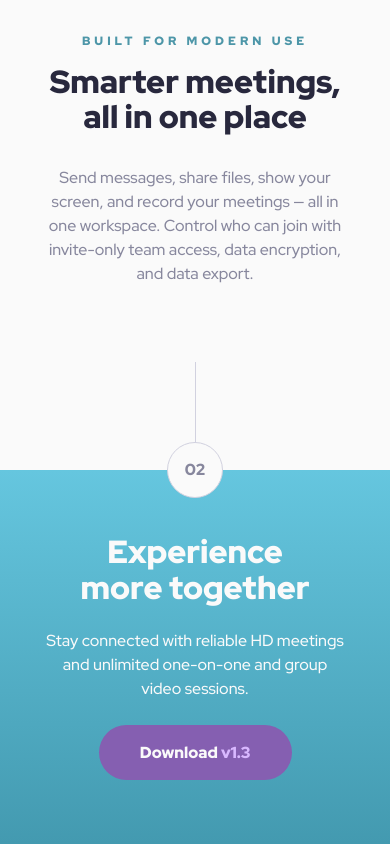
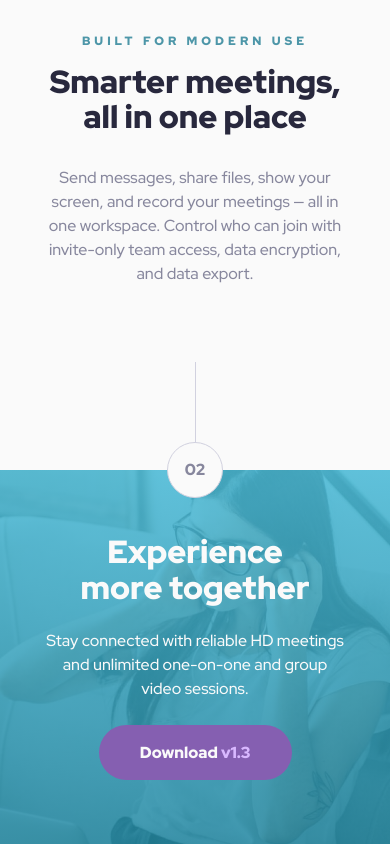
Before and after one commit to jellmoo/FEM-Meet-Landing-Page, a plain HTML site: page index.html in a window 390 px wide. Shown: the part 1426-2270 px from the top of the page. Drawn offline with nearby package versions, Linux system fonts and the light colour scheme; files that its build step writes are made by us from their sources.

Commit message:
freakin imgs

```diff
--- a/styles/_media.scss
+++ b/styles/_media.scss
@@ -71,7 +71,7 @@
 
         &__hero {
             flex-direction: column;
-            background-image: linear-gradient(to bottom, rgba(75, 189, 218, 0.85), rgba(35, 137, 163, 0.85)), url("assets/tablet/image-footer.jpg");
+            background-image: linear-gradient(to bottom, rgba(75, 189, 218, 0.85), rgba(35, 137, 163, 0.85)), url("../assets/tablet/image-footer.jpg");
             margin-bottom: 0;
         }
 
@@ -174,7 +174,7 @@
 
         &__hero {
             min-height: 374px;
-            background-image: linear-gradient(to bottom, rgba(75, 189, 218, 0.85), rgba(35, 137, 163, 0.85)), url("assets/mobile/image-footer.jpg");
+            background-image: linear-gradient(to bottom, rgba(75, 189, 218, 0.85), rgba(35, 137, 163, 0.85)), url("../assets/mobile/image-footer.jpg");
         }
 
         &__text-content {
--- a/styles/style.scss
+++ b/styles/style.scss
@@ -135,7 +135,7 @@ body {
         justify-content: center;
         align-items: center;
         max-height: 312px;
-        background-image: linear-gradient(to bottom, rgba(75, 189, 218, 0.85), rgba(35, 137, 163, 0.85)), url("assets/desktop/image-footer.jpg");
+        background-image: linear-gradient(to bottom, rgba(75, 189, 218, 0.85), rgba(35, 137, 163, 0.85)), url("../assets/desktop/image-footer.jpg");
         background-size: cover;
         background-repeat: no-repeat;
     }
```
